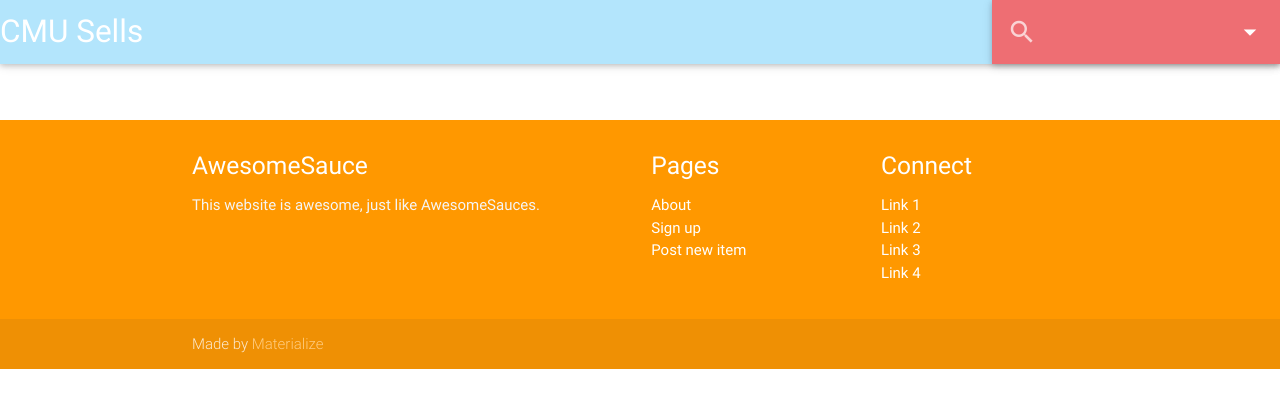
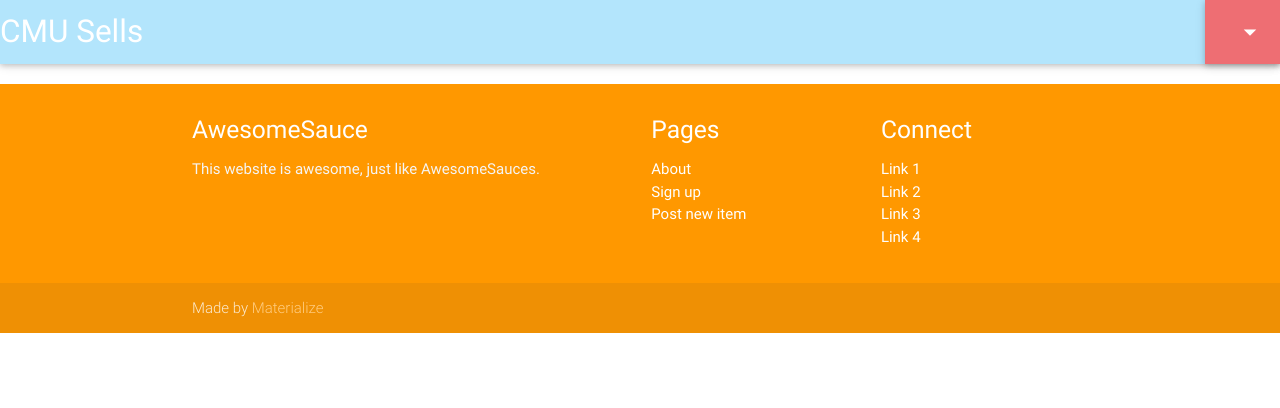
Before and after one commit to zhaorz/cmu-sells, a Flask app: page / in a window 1280 px wide. Shown: the top 408 px of the page. Run offline with Flask 2, Linux system fonts and the light colour scheme; data that the repository does not hold is empty; some libraries are stand-ins or nearby versions.

Commit message:
Add meth

```diff
--- a/app/templates/base.html
+++ b/app/templates/base.html
@@ -35,19 +35,6 @@
               <li><a class="dropdown-button" href="#!" data-activates="dropdown1"> <i class="material-icons right">arrow_drop_down</i></a></li>
             </ul>
 
-
-            <form>
-              <div class="input-field">
-                <ul class="left hide-on-med-and-down">
-                <input id="search" type="search" required>
-                <label for="search"><i class="material-icons">search</i></label>
-                <i class="material-icons left">close</i>
-              </div>
-            </form>
-
-
-
-
           </div>
         </nav>
 
```
